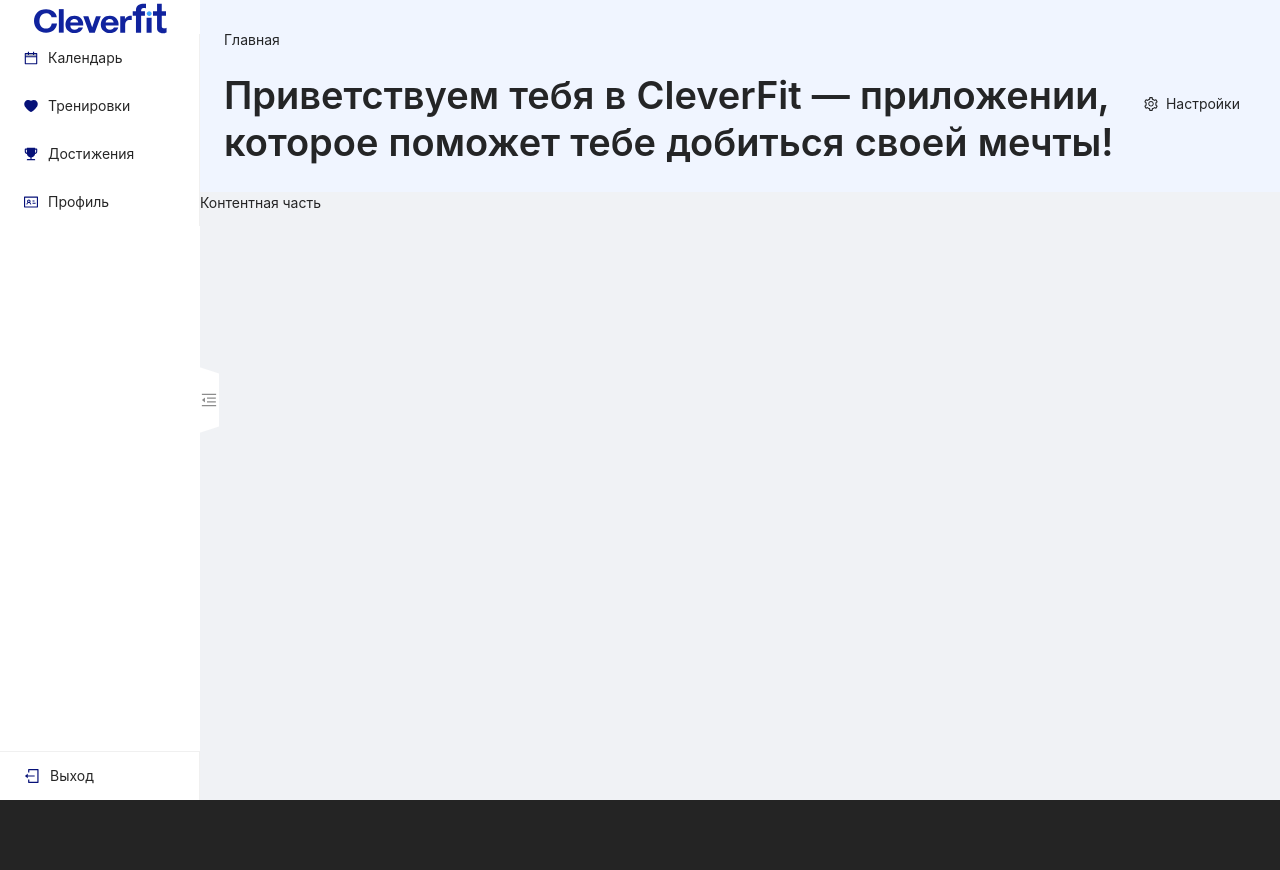
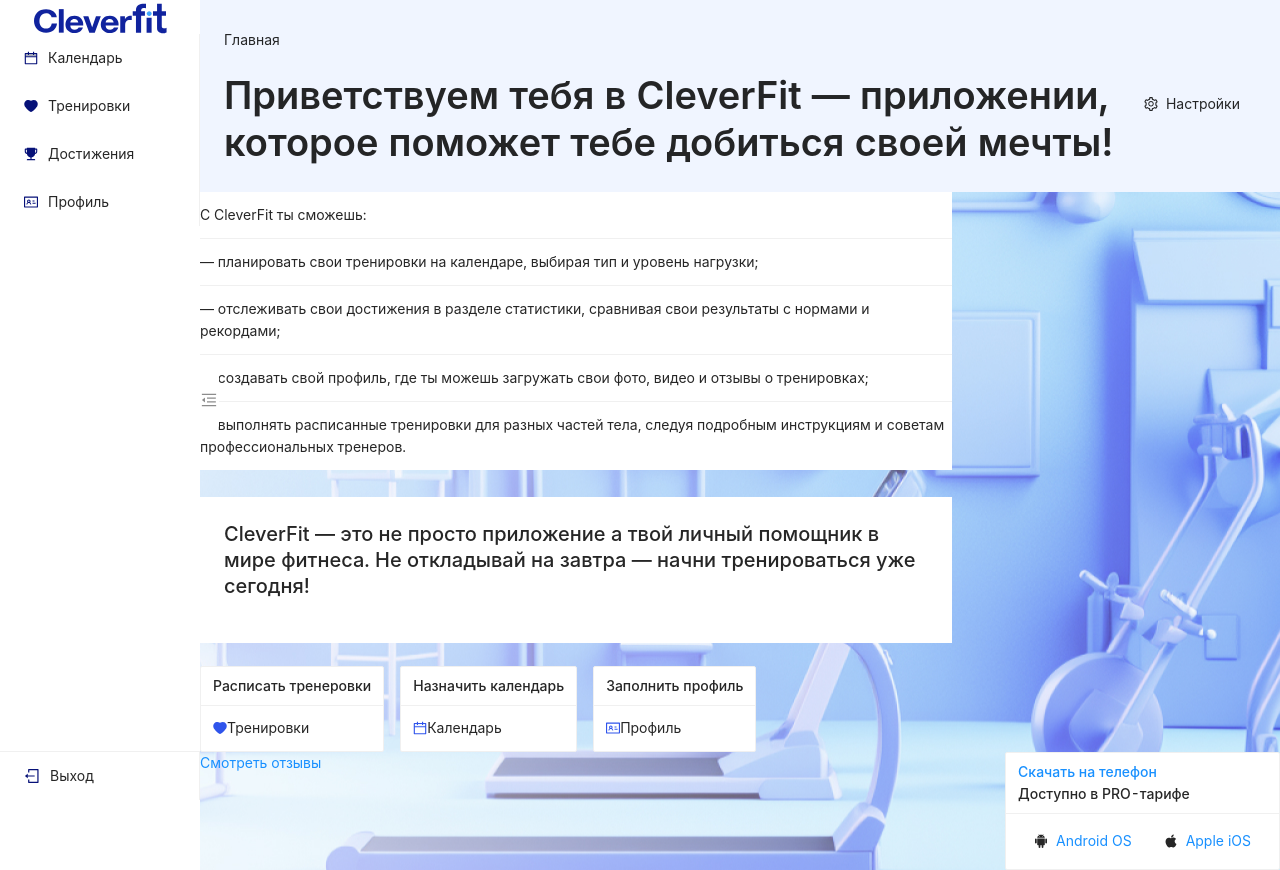
Before and after one commit to ClevertecFrontendLab/fenixAlex88, a React (Vite) app: page /#/ in a window 1280 px wide. Before the commit the page ends 800 px from the top, so only its background shows below. Built offline with nearby package versions, Linux system fonts and the light colour scheme.

Commit message:
feat: add content component

```diff
--- /dev/null
+++ b/src/components/mainContent/index.ts
@@ -0,0 +1 @@
+export { MainContent } from './mainContent.tsx';
--- /dev/null
+++ b/src/components/mainContent/mainContent.module.css
@@ -0,0 +1,33 @@
+.wrapper {
+	height: 100%;
+	display: flex;
+	flex-direction: column;
+}
+
+.actionsList {
+	max-width: 752px;
+	padding: 24px;
+	margin-bottom: 24px;
+	background: #fff;
+}
+
+.actionsBody {
+    max-width: 752px;
+	margin-top: 19px;
+    padding: 24px;
+    background: #fff;
+    font-weight: 500;
+    font-size: 20px;
+    line-height: 130%;
+    color: #262626;
+}
+
+.footer {
+	display: flex;
+	justify-content: space-between;
+}
+
+.downloadCardTitle {
+	display: flex;
+	flex-direction: column;
+}
--- /dev/null
+++ b/src/components/mainContent/mainContent.tsx
@@ -0,0 +1,74 @@
+import { Button, Card, List, Space, Typography } from 'antd';
+import classes from './mainContent.module.css';
+import {
+    AndroidFilled,
+    AppleFilled,
+    CalendarTwoTone,
+    HeartFilled,
+    IdcardOutlined,
+} from '@ant-design/icons';
+
+const { Paragraph, Text, Link } = Typography;
+const data: string[] = [
+    `планировать свои тренировки на календаре, выбирая тип и уровень нагрузки;`,
+    `отслеживать свои достижения в разделе статистики, сравнивая свои результаты c нормами и рекордами;`,
+    `создавать свой профиль, где ты можешь загружать свои фото, видео и отзывы о тренировках;`,
+    `выполнять расписанные тренировки для разных частей тела, следуя подробным инструкциям и советам профессиональных тренеров.`,
+];
+
+export const MainContent: React.FC = () => {
+    return (
+        <main className={classes.wrapper}>
+            <Space direction='vertical' className={classes.content}>
+                <List
+                    className={classes.actionsList}
+                    header={'С CleverFit ты сможешь:'}
+                    dataSource={data}
+                    renderItem={(item) => <List.Item>&mdash; {item}</List.Item>}
+                />
+                <Typography className={classes.actionsBody}>
+                    <Paragraph>
+                        <Text>
+                            CleverFit — это не просто приложение а твой личный помощник в мире
+                            фитнеса. Не откладывай на завтра — начни тренироваться уже сегодня!
+                        </Text>
+                    </Paragraph>
+                </Typography>
+                <Space direction='horizontal' size='middle' className={classes.actionCards}>
+                    <Card title='Расписать тренеровки' size='small'>
+                        <HeartFilled style={{ color: '#2F54EB' }} />
+                        <span>Тренировки</span>
+                    </Card>
+                    <Card title='Назначить календарь' size='small'>
+                        <CalendarTwoTone twoToneColor='#2F54EB' />
+                        <span>Календарь</span>
+                    </Card>
+                    <Card title='Заполнить профиль' size='small'>
+                        <IdcardOutlined style={{ color: '#2F54EB' }} />
+                        <span>Профиль</span>
+                    </Card>
+                </Space>
+            </Space>
+            <div className={classes.footer}>
+                <Link className={classes.reviewsLink}>Смотреть отзывы</Link>
+                <Card
+                    title={
+                        <div className={classes.downloadCardTitle}>
+                            <Link>Скачать на телефон</Link>
+                            <Text>Доступно в PRO-тарифе</Text>
+                        </div>
+                    }
+                    size='small'
+                    className={classes.downloadCard}
+                >
+                    <Button type='link' icon={<AndroidFilled style={{ color: '#262626' }} />}>
+                        Android OS
+                    </Button>
+                    <Button type='link' icon={<AppleFilled style={{ color: '#262626' }} />}>
+                        Apple iOS
+                    </Button>
+                </Card>
+            </div>
+        </main>
+    );
+};
--- a/src/components/sidebar/sidebar.module.css
+++ b/src/components/sidebar/sidebar.module.css
@@ -1,5 +1,6 @@
 .sidebar {
-	min-height: 100vh;
+	height: 100vh;
+	max-height: 1024px;
 	position: relative;
 	z-index: 2;
 	display: flex;
--- a/src/pages/main-page/main-page.css
+++ b/src/pages/main-page/main-page.css
@@ -1,4 +1,5 @@
 #root {
     max-width: 1440px;
+    max-height: 1024px;
     margin: 0 auto;
 }
--- a/src/pages/main-page/main-page.tsx
+++ b/src/pages/main-page/main-page.tsx
@@ -5,20 +5,27 @@
 import { Sidebar } from '@components/sidebar';
 import { useState } from 'react';
 import { Header } from '@components/header';
+import { MainContent } from '@components/mainContent';
 const { Header: AntHeader, Sider: AntSider, Content: AntContent } = Layout;
 
 export const MainPage: React.FC = () => {
     const [collapsed, setCollapsed] = useState<boolean>(false);
     return (
-        <Layout>
+        <Layout
+            style={{
+                background: "url('/images/Main_page_light.jpg') no-repeat",
+            }}
+        >
             <AntSider theme='light' trigger={null} collapsible collapsed={collapsed}>
                 <Sidebar collapsed={collapsed} setCollapsed={setCollapsed} />
             </AntSider>
-            <Layout>
+            <Layout style={{ background: 'transparent' }}>
                 <AntHeader style={{ padding: 0, height: 'auto' }}>
                     <Header />
                 </AntHeader>
-                <AntContent>Контентная часть</AntContent>
+                <AntContent>
+                    <MainContent />
+                </AntContent>
             </Layout>
         </Layout>
     );
```
Also changed, not shown: public/images/Main_page_light.jpg (added).
